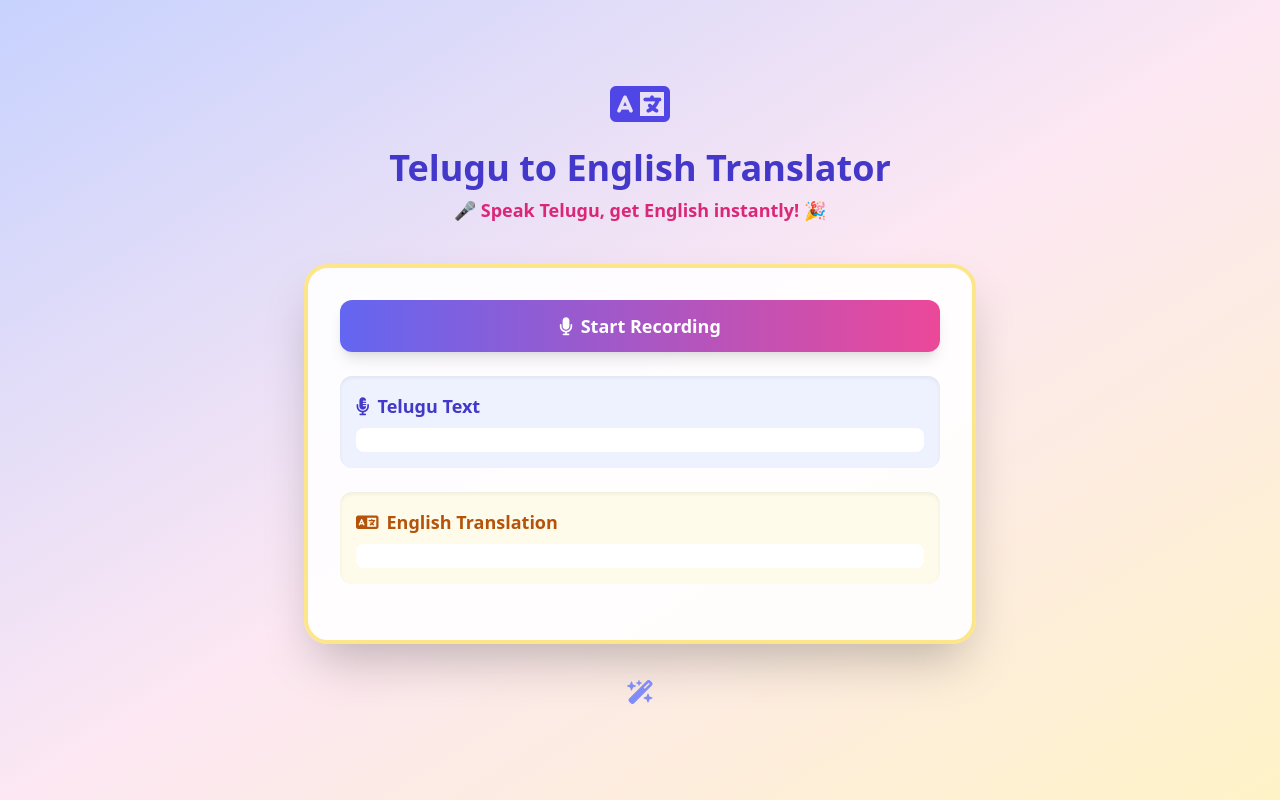
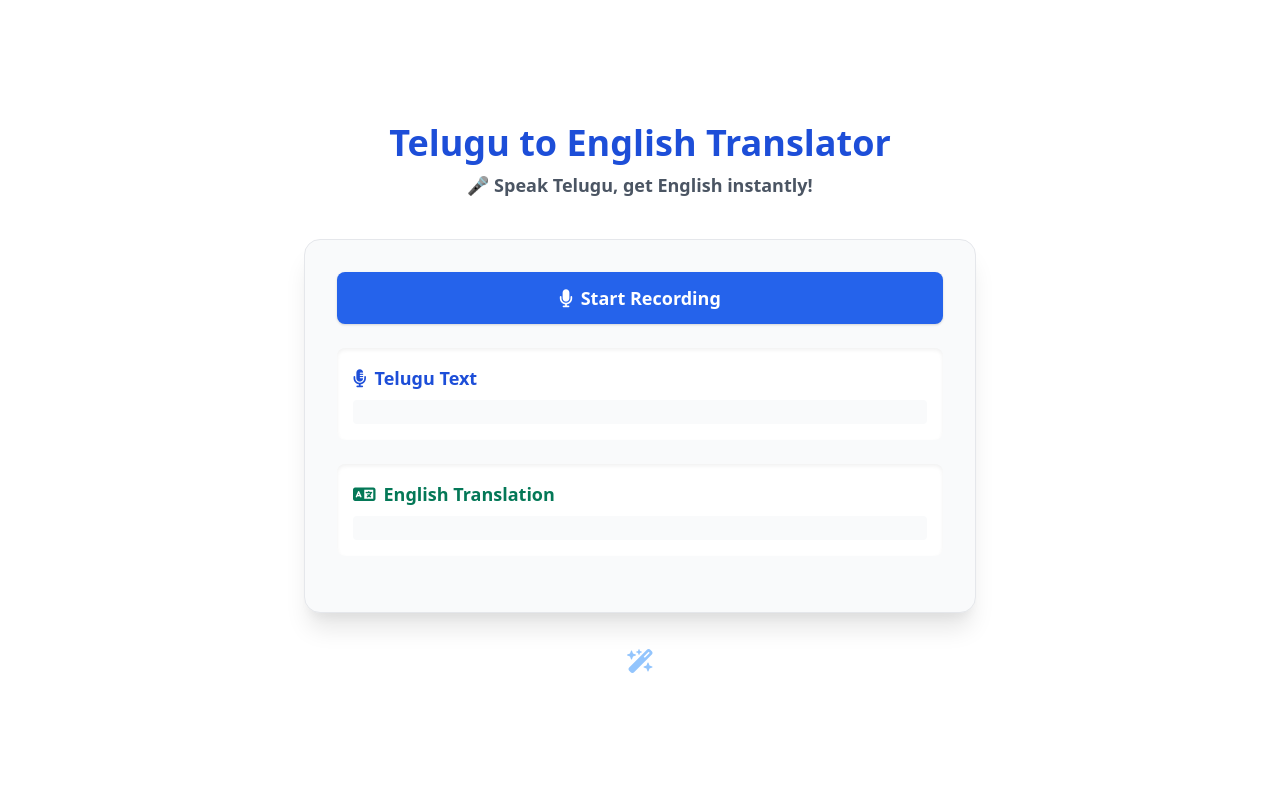
Before and after one commit to RitamRoa/tel-eng, a plain HTML site: page index.html in a window 1280 px wide. Drawn offline with nearby package versions, Linux system fonts and the light colour scheme.

Commit message:
Update UI to a more natural, modern color scheme

```diff
--- a/index.html
+++ b/index.html
@@ -8,41 +8,39 @@
     <link rel="stylesheet" href="styles.css">
     <link rel="stylesheet" href="https://cdnjs.cloudflare.com/ajax/libs/font-awesome/6.4.0/css/all.min.css">
     <link rel="manifest" href="manifest.json">
-    <meta name="theme-color" content="#4f46e5">
+    <meta name="theme-color" content="#2563eb">
 </head>
-<body class="min-h-screen bg-gradient-to-br from-indigo-200 via-pink-100 to-yellow-100 flex items-center justify-center">
+<body class="min-h-screen bg-white flex items-center justify-center">
     <div class="container mx-auto px-4 py-8">
         <div class="flex flex-col items-center mb-8">
-            <span class="text-5xl mb-2 animate-bounce"><i class="fa-solid fa-language text-indigo-600"></i></span>
-            <h1 class="text-4xl font-extrabold text-center mb-2 text-indigo-700 drop-shadow-lg">Telugu to English Translator</h1>
-            <p class="text-lg text-pink-600 font-semibold mb-2">🎤 Speak Telugu, get English instantly! 🎉</p>
+            <h1 class="text-4xl font-extrabold text-center mb-2 text-blue-700 drop-shadow-lg">Telugu to English Translator</h1>
+            <p class="text-lg text-gray-600 font-semibold mb-2">🎤 Speak Telugu, get English instantly!</p>
         </div>
-        <div class="max-w-2xl mx-auto bg-white bg-opacity-90 rounded-3xl shadow-2xl p-8 border-4 border-yellow-200">
+        <div class="max-w-2xl mx-auto bg-gray-50 rounded-2xl shadow-xl p-8 border border-gray-200">
             <div class="mb-6 flex flex-col sm:flex-row gap-4 justify-center">
-                <button id="startRecording" class="flex-1 bg-gradient-to-r from-indigo-500 to-pink-500 text-white py-3 px-6 rounded-xl shadow-lg hover:scale-105 hover:from-pink-500 hover:to-indigo-500 transition-all duration-200 font-bold text-lg flex items-center justify-center gap-2">
+                <button id="startRecording" class="flex-1 bg-blue-600 text-white py-3 px-6 rounded-lg shadow hover:bg-blue-700 transition-all duration-200 font-bold text-lg flex items-center justify-center gap-2">
                     <i class="fa-solid fa-microphone"></i> Start Recording
                 </button>
-                <button id="stopRecording" class="flex-1 bg-gradient-to-r from-red-500 to-yellow-500 text-white py-3 px-6 rounded-xl shadow-lg hover:scale-105 hover:from-yellow-500 hover:to-red-500 transition-all duration-200 font-bold text-lg flex items-center justify-center gap-2 hidden">
+                <button id="stopRecording" class="flex-1 bg-red-500 text-white py-3 px-6 rounded-lg shadow hover:bg-red-600 transition-all duration-200 font-bold text-lg flex items-center justify-center gap-2 hidden">
                     <i class="fa-solid fa-stop"></i> Stop Recording
                 </button>
             </div>
             <div class="space-y-6">
-                <div class="rounded-xl bg-indigo-50 p-4 shadow-inner flex flex-col gap-2">
-                    <h2 class="text-lg font-semibold text-indigo-700 flex items-center gap-2"><i class="fa-solid fa-microphone-lines"></i> Telugu Text</h2>
-                    <div id="teluguText" class="p-3 bg-white rounded-lg min-h-[60px] text-indigo-900 font-medium text-base"></div>
+                <div class="rounded-lg bg-white p-4 shadow-inner flex flex-col gap-2">
+                    <h2 class="text-lg font-semibold text-blue-700 flex items-center gap-2"><i class="fa-solid fa-microphone-lines"></i> Telugu Text</h2>
+                    <div id="teluguText" class="p-3 bg-gray-50 rounded text-blue-900 font-medium text-base"></div>
                 </div>
-                <div class="rounded-xl bg-yellow-50 p-4 shadow-inner flex flex-col gap-2">
-                    <h2 class="text-lg font-semibold text-yellow-700 flex items-center gap-2"><i class="fa-solid fa-language"></i> English Translation</h2>
-                    <div id="englishText" class="p-3 bg-white rounded-lg min-h-[60px] text-yellow-900 font-medium text-base"></div>
+                <div class="rounded-lg bg-white p-4 shadow-inner flex flex-col gap-2">
+                    <h2 class="text-lg font-semibold text-green-700 flex items-center gap-2"><i class="fa-solid fa-language"></i> English Translation</h2>
+                    <div id="englishText" class="p-3 bg-gray-50 rounded text-green-900 font-medium text-base"></div>
                 </div>
             </div>
-            <div id="status" class="mt-6 text-center text-pink-700 font-semibold"></div>
+            <div id="status" class="mt-6 text-center text-gray-700 font-semibold"></div>
         </div>
         <div class="mt-8 flex justify-center">
-            <span class="text-2xl text-indigo-400 animate-spin"><i class="fa-solid fa-wand-magic-sparkles"></i></span>
+            <span class="text-2xl text-blue-300 animate-spin"><i class="fa-solid fa-wand-magic-sparkles"></i></span>
         </div>
     </div>
     <script src="app.js"></script>
 </body>
 </html>
-</html>
```
